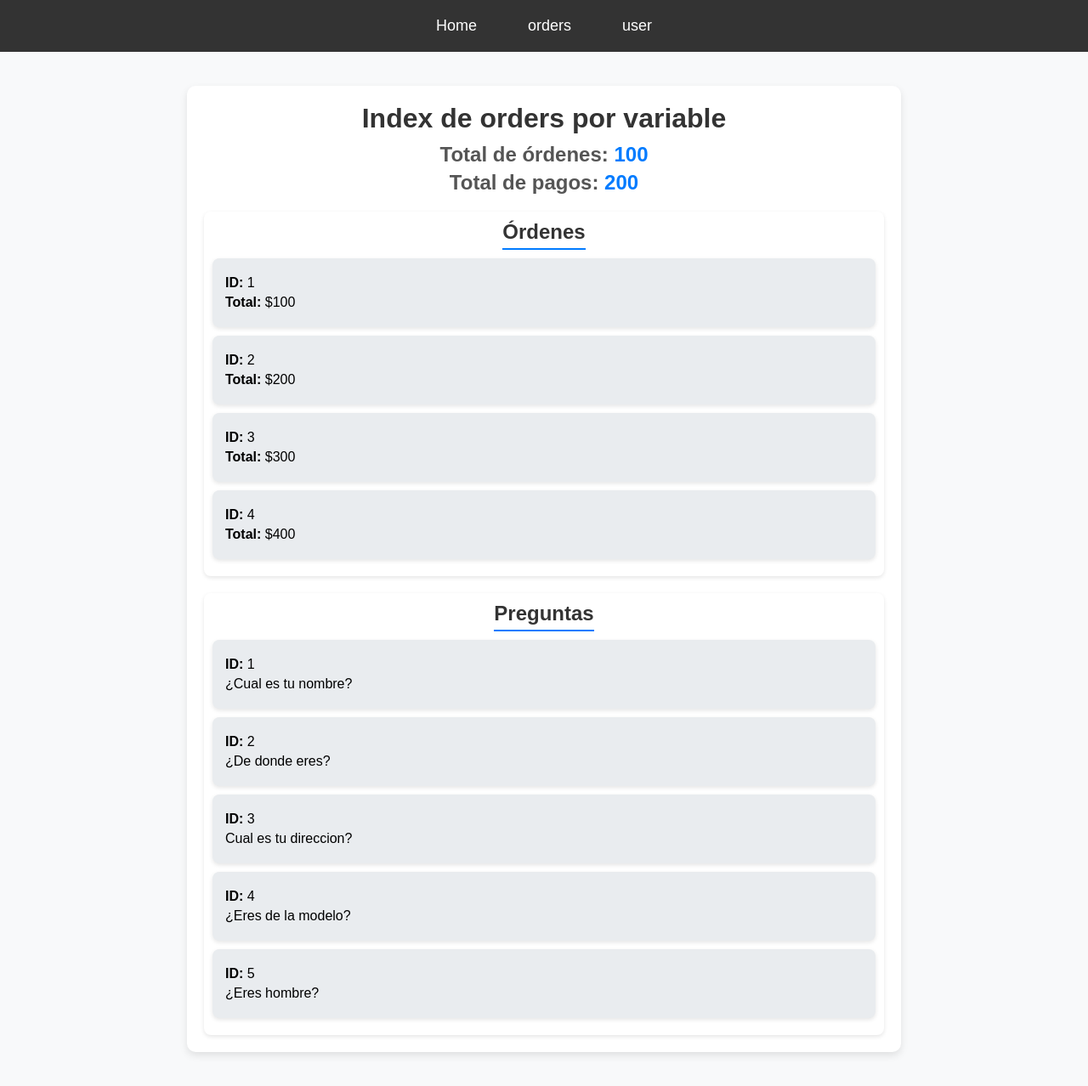
After one commit to AngelArteachi/Web-II-Arteachi-Vidal, a Django app: page /orders/ in a window 1280 px wide. The commit adds this page. Shown: the whole page at 85% size. Run offline with Django 5.2, Linux system fonts and the light colour scheme; data comes from the database, SQL or seed files in the repository; both versions use the stored data as it was after the commit.

Commit message:
Practica 5

```diff
--- a/django-app-modelo/modelo_app/mysite/urls.py
+++ b/django-app-modelo/modelo_app/mysite/urls.py
@@ -15,10 +15,16 @@ Including another URLconf
     2. Add a URL to urlpatterns:  path('blog/', include('blog.urls'))
 """
 from django.contrib import admin
+from django.http import HttpResponse
 from django.urls import include, path
+from django.shortcuts import render
+
+def home(request):
+    return render(request, 'home/home.html')
 
 urlpatterns = [
     path("admin/", admin.site.urls),
     path("orders/", include("orders.urls")),
     path("users/", include("users.urls")),
+    path("", home)
 ]
--- a/django-app-modelo/modelo_app/orders/urls.py
+++ b/django-app-modelo/modelo_app/orders/urls.py
@@ -2,5 +2,5 @@ from django.urls import path
 from . import views
 
 urlpatterns = [
-    path("home", views.indexOrders, name="indexorders"),
+    path("", views.indexOrders, name="indexorders"),
 ]
--- a/django-app-modelo/modelo_app/orders/views.py
+++ b/django-app-modelo/modelo_app/orders/views.py
@@ -1,3 +1,4 @@
+
 from django.http import HttpResponse
 from django.shortcuts import render
 from .models import Question
--- /dev/null
+++ b/django-app-modelo/modelo_app/static/css/header.css
@@ -0,0 +1,35 @@
+*{
+    margin: 0;
+    padding: 0;
+}
+.menu {
+    background-color: #333;
+    padding: 10px 0;
+    text-align: center;
+}
+
+.menu ul {
+    list-style: none;
+    padding: 0;
+    margin: 0;
+    display: flex;
+    justify-content: center;
+}
+
+.menu ul li {
+    margin: 0 15px;
+}
+
+.menu ul li a {
+    text-decoration: none;
+    color: white;
+    font-size: 18px;
+    padding: 10px 15px;
+    display: inline-block;
+    transition: 0.3s;
+}
+
+.menu ul li a:hover {
+    background-color: #555;
+    border-radius: 5px;
+}
--- a/django-app-modelo/modelo_app/static/css/orders.css
+++ b/django-app-modelo/modelo_app/static/css/orders.css
@@ -1,21 +1,64 @@
-h1 {
+/* Estilos generales */
+body {
+    font-family: Arial, sans-serif;
+    margin: 0;
+    padding: 0;
+    background-color: #f8f9fa;
     text-align: center;
-    color: blue;
 }
 
-p {
-    text-align: center;
-    color: red;
+/* Contenedor principal */
+.container {
+    max-width: 800px;
+    margin: 40px auto;
+    padding: 20px;
+    background: white;
+    border-radius: 10px;
+    box-shadow: 0 4px 10px rgba(0, 0, 0, 0.1);
 }
 
-.container {
-    display: grid;
-    grid-template-columns: repeat(2, 1fr);
+/* Encabezados */
+h1 {
+    color: #333;
+    margin-bottom: 10px;
 }
 
-.container div {
-    text-align: center;
-    color: green;
-    font-size: 20px;
-    border: 1px solid black;
+.stats h2 {
+    color: #555;
+    margin: 5px 0;
 }
+
+.highlight {
+    color: #007bff;
+    font-weight: bold;
+}
+
+/* Secciones */
+.orders, .questions {
+    margin-top: 20px;
+    padding: 10px;
+    border-radius: 8px;
+    background: #fff;
+    box-shadow: 0 2px 5px rgba(0, 0, 0, 0.1);
+}
+
+.orders h2, .questions h2 {
+    color: #333;
+    border-bottom: 2px solid #007bff;
+    padding-bottom: 5px;
+    display: inline-block;
+}
+
+/* Tarjetas de órdenes y preguntas */
+.order-card, .question-card {
+    background: #e9ecef;
+    padding: 15px;
+    margin: 10px 0;
+    border-radius: 8px;
+    box-shadow: 0 2px 5px rgba(0, 0, 0, 0.1);
+    text-align: left;
+}
+
+.order-card p, .question-card p {
+    margin: 5px 0;
+}
--- /dev/null
+++ b/django-app-modelo/modelo_app/tamplates/base/footer.html
@@ -0,0 +1,3 @@
+<footer>
+    <p>&copy: 2025 - </p>
+</footer>
--- /dev/null
+++ b/django-app-modelo/modelo_app/tamplates/base/header.html
@@ -0,0 +1,12 @@
+{% load static %}
+<link rel="stylesheet" href="{% static 'css/header.css' %}">
+
+<nav>
+    <div class="menu">
+        <ul>
+            <li><a href="http://127.0.0.1:8000">Home</a></li>
+            <li><a href="http://127.0.0.1:8000/orders/">orders</a></li>
+            <li><a href="http://127.0.0.1:8000/users/">user</a></li>
+        </ul>
+    </div>
+</nav>
--- a/django-app-modelo/modelo_app/tamplates/orders/index.html
+++ b/django-app-modelo/modelo_app/tamplates/orders/index.html
@@ -1,31 +1,45 @@
 <!DOCTYPE html>
 <html lang="en">
 <head>
+    {% load static %}
+
     <meta charset="UTF-8">
     <meta name="viewport" content="width=device-width, initial-scale=1.0">
+    <title>Órdenes y Pagos</title>
+    {% include 'base/header.html' %}
     <link rel="stylesheet" href="{% static 'css/orders.css' %}">
-    <title>Document</title>
-    {% load static %}
 </head>
 <body>
-    <h1>{{titulo}}</h1>
-    <p>Total de ordenes {{total_orders}}</p>
-    <p>Total de pagos {{total_payments}}</p>
+    <div class="container">
+        <h1>{{ titulo }}</h1>
+        <div class="stats">
+            <h2>Total de órdenes: <span class="highlight">{{ total_orders }}</span></h2>
+            <h2>Total de pagos: <span class="highlight">{{ total_payments }}</span></h2>
+        </div>
 
-    <div class="container">
-        {% for item in orders %}
-        <div>ID :{{item.id}} Total: {{item.total}}</div>
-        {% endfor %}
+        <section class="orders">
+            <h2>Órdenes</h2>
+            {% for item in orders %}
+                <div class="order-card">
+                    <p><strong>ID:</strong> {{ item.id }}</p>
+                    <p><strong>Total:</strong> ${{ item.total }}</p>
+                </div>
+            {% empty %}
+                <p>No hay órdenes disponibles.</p>
+            {% endfor %}
+        </section>
+
+        <section class="questions">
+            <h2>Preguntas</h2>
+            {% for q in questions %}
+                <div class="question-card">
+                    <p><strong>ID:</strong> {{ q.id }}</p>
+                    <p>{{ q.question_text }}</p>
+                </div>
+            {% empty %}
+                <p>No hay preguntas disponibles.</p>
+            {% endfor %}
+        </section>
     </div>
-    <br><br>
-    <div class="container">
-        {% for q in questions %}
-            <div>
-                ID: {{q.id}} --- {{q.question_text}}
-            </div>
-        {% endfor %}
-    </div>
-
-
 </body>
 </html>
--- a/django-app-modelo/modelo_app/users/urls.py
+++ b/django-app-modelo/modelo_app/users/urls.py
@@ -3,5 +3,8 @@ from django.urls import path
 from . import views
 
 urlpatterns = [
-    path("home", views.indexUsers, name="indexusers"),
+    path("", views.indexUsers, name="indexusers"),
+    path("create", views.createUserView, name="createuserView"),
+    path("createUser", views.createUser, name="createUser"),
+    path("details-user-id/<int:id>", views.userDetail, name="userDetail")
 ]
```
Also changed, not shown: django-app-modelo/modelo_app/static/css/home.css (added, +39 -0 lines), django-app-modelo/modelo_app/static/css/user_card.css (added, +59 -0 lines), django-app-modelo/modelo_app/static/css/users.css (+13 -5 lines), django-app-modelo/modelo_app/tamplates/base/base.html (added, +25 -0 lines), django-app-modelo/modelo_app/tamplates/components/UserCard.html (added, +12 -0 lines), django-app-modelo/modelo_app/tamplates/home/home.html (added, +17 -0 lines), django-app-modelo/modelo_app/tamplates/users/create.html (added, +23 -0 lines), django-app-modelo/modelo_app/tamplates/users/detail.html (added, +26 -0 lines), django-app-modelo/modelo_app/tamplates/users/index.html (+12 -23 lines), django-app-modelo/modelo_app/users/views.py (+42 -1 lines), django-app-modelo/modelo_app/db.sqlite3.
